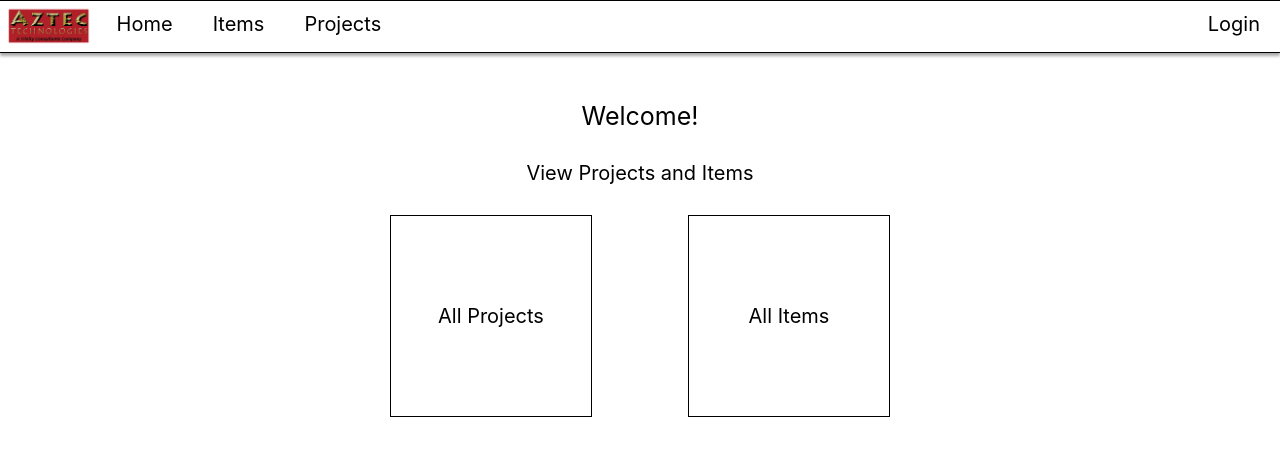
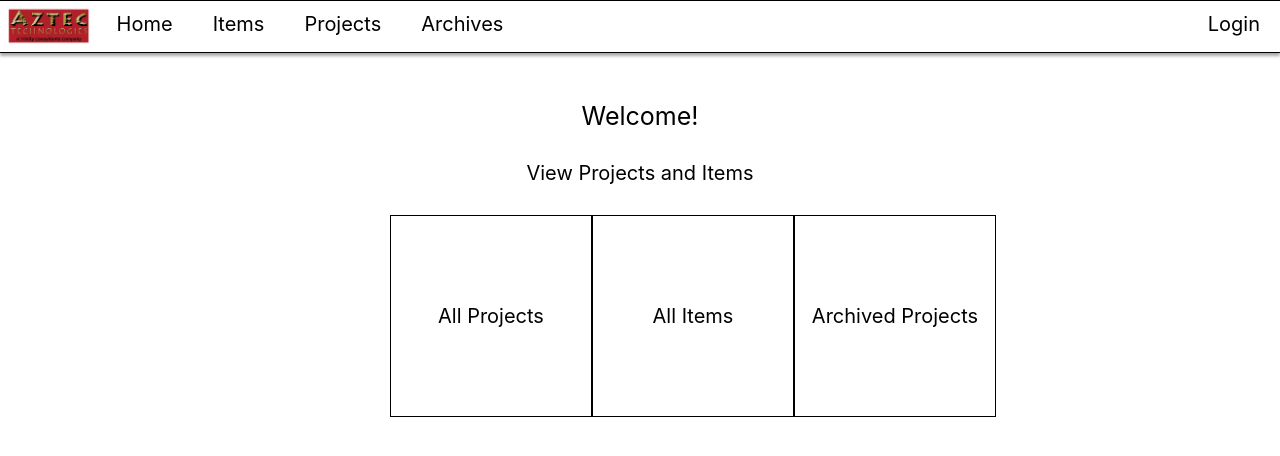
Before and after one commit to BunaAndy/inventory-app-fe, a React (Create React App) app: page / in a window 1280 px wide. Shown: the top 456 px of the page. Built offline with nearby package versions, Linux system fonts and the light colour scheme.

Commit message:
Added csv download and links to archives

```diff
--- a/src/components/NavBar.js
+++ b/src/components/NavBar.js
@@ -21,6 +21,9 @@ function Navbar() {
                     <div className='menuButton'>
                         <Link to="/projects">Projects</Link>
                     </div>
+                    <div className='menuButton'>
+                        <Link to="/archives">Archives</Link>
+                    </div>
                 </div>
                 <div className='menuButton'>
                     {token ?
--- a/src/pages/Home.js
+++ b/src/pages/Home.js
@@ -22,6 +22,11 @@ function Home() {
                         All Items
                     </div>
                 </Link>
+                <Link to='/archives'>
+                    <div className='navButtonWrapper'>
+                        Archived Projects
+                    </div>
+                </Link>
             </div>
             <div style={{'height': '70px', 'width': '100%'}}></div>
         </div>
--- a/src/pages/archive/ArchivedProjects.js
+++ b/src/pages/archive/ArchivedProjects.js
@@ -26,30 +26,15 @@ function ArchivedProjects() {
             setColumns(data['columns']);
         })
     )
-    const downloadQuery = useMutate(
-        String(api_url) + `/download_archived_csv`,
-        undefined,
-        Methods.Post,
-        ['download'],
-        ((data) => {
-            console.log(data)
-        })
-    )
-
-    function downloadLink(item) {
-        var data = {
-            'Project Name': item['Project Name'],
-            'Project Number': item['Project Number']
-        }
-        downloadQuery.mutate(data)
-    }
 
     function cellFunc(item, col) {
         return (
             <td key={String(item[col]) + String(col)} className="clickableCell">
-                <div style={{width: "100%", height: "100%"}} onClick={() => {console.log('click');downloadLink(item)}}>
-                    {item[col]}
-                </div>
+                <a href={api_url + '/download_archived_csv/brokend' + item['Project Number'] + item['Project Name'] + '.csv'}>
+                    <div style={{width: "100%", height: "100%"}}>
+                        {item[col]}
+                    </div>
+                </a>
             </td>
         )
     }
```
